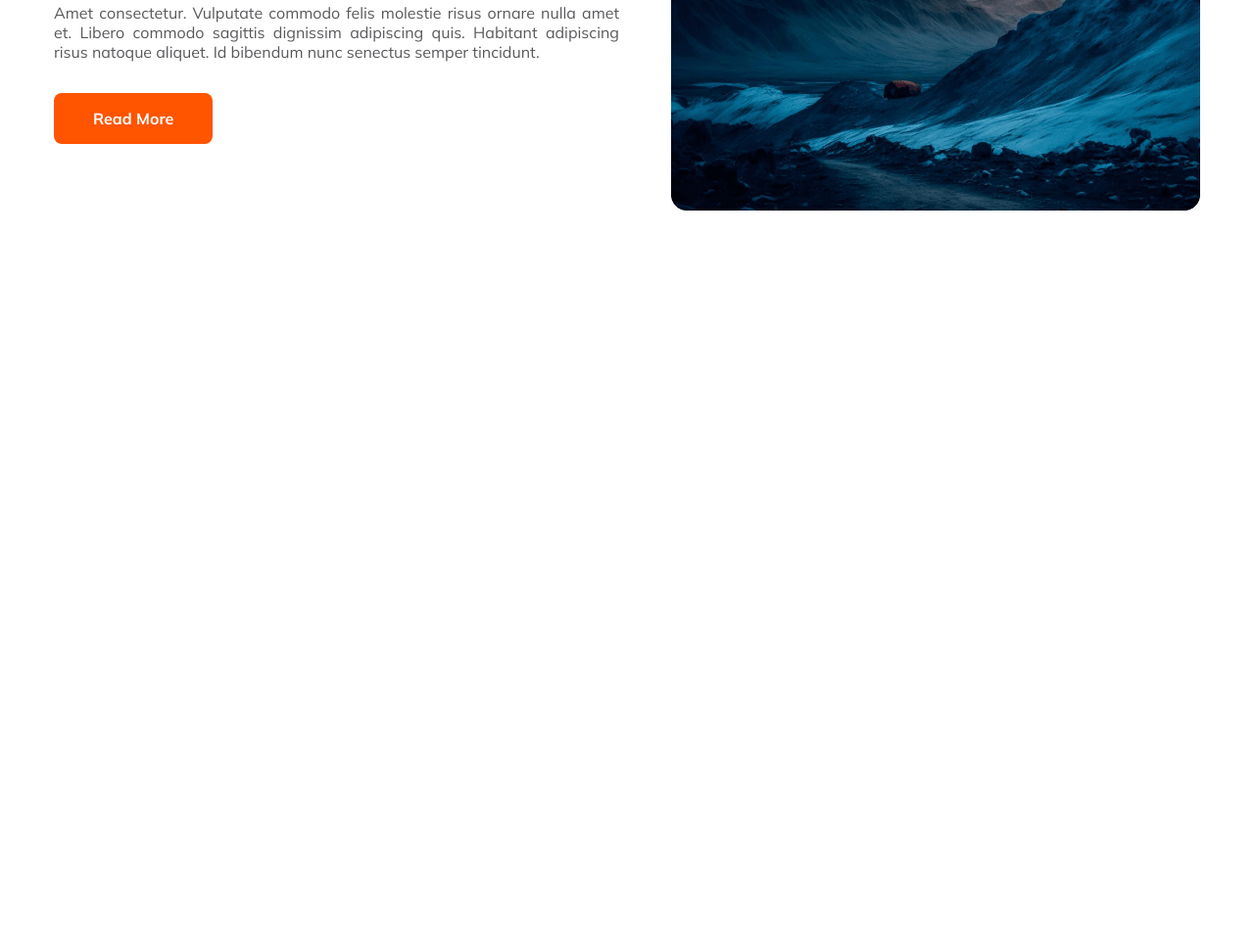
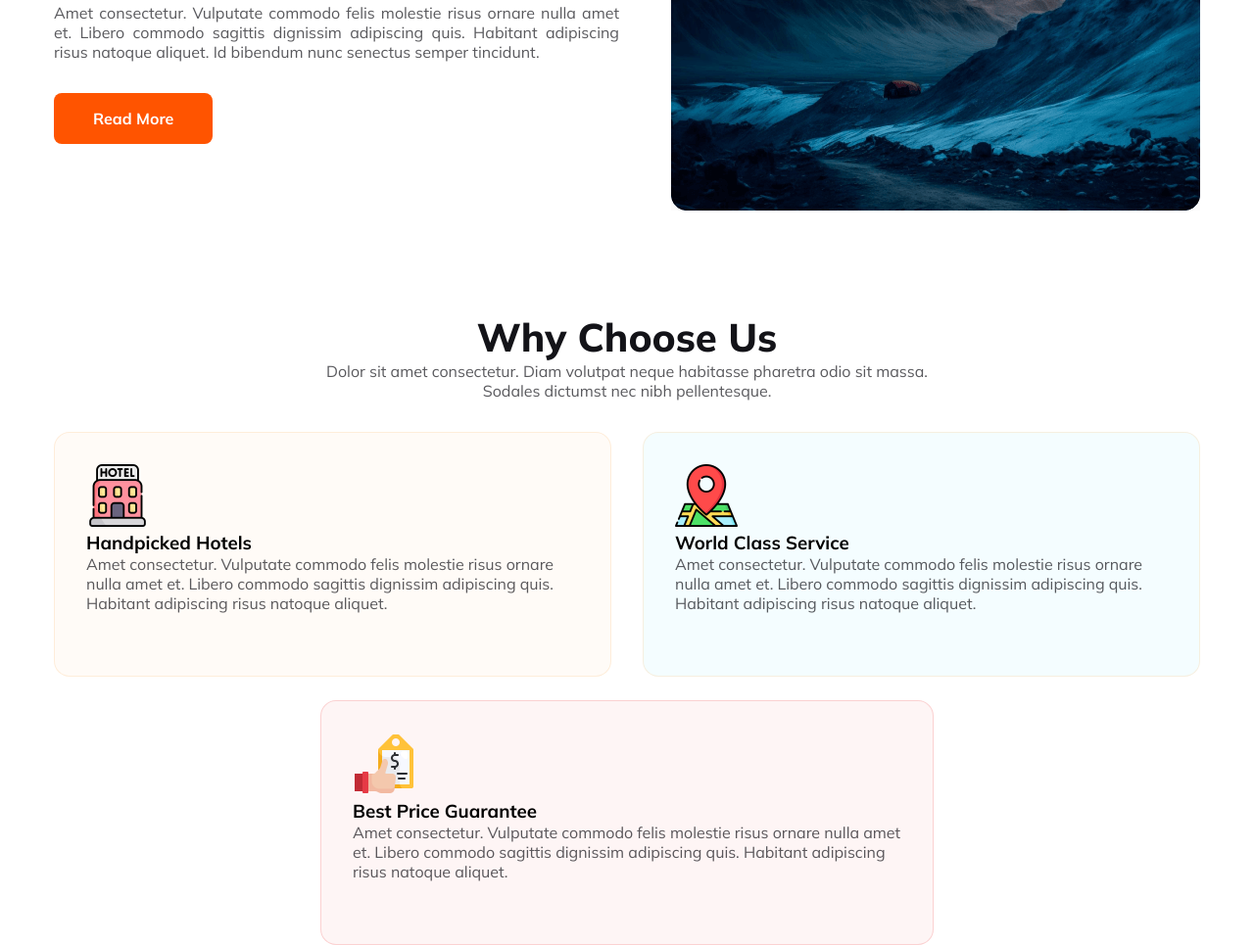
Before and after one commit to Misskhat/mh-travel, a plain HTML site: page index.html in a window 1280 px wide. Shown: the part 935-1900 px from the top of the page at 98% size. Before the commit the page ends 1254 px from the top, so only its background shows below. Drawn offline with Linux system fonts and the light colour scheme.

Commit message:
choose section complete

```diff
--- a/index.html
+++ b/index.html
@@ -48,6 +48,30 @@
                 <img src="images/rectangle4.png" alt="">
             </div>
         </section>
+        <section class="choose">
+            <div class="choose-text">
+                <h2>Why Choose Us</h2>
+                <p class="primary-p">Dolor sit amet consectetur. Diam volutpat neque habitasse pharetra odio sit massa. Sodales dictumst nec nibh pellentesque.</p>
+            </div>
+            <div class="choose-option">
+                <div class="choose-option-hotel">
+                    <img src="images/hotel.png" alt="">
+                    <h3>Handpicked Hotels</h3>
+                    <p class="primary-p">Amet consectetur. Vulputate commodo felis molestie risus  ornare nulla amet et. Libero commodo sagittis dignissim adipiscing quis. Habitant adipiscing risus natoque aliquet. </p>
+                </div>
+                <div class="choose-option-map">
+                    <img src="images/map.png" alt="">
+                    <h3>World Class Service</h3>
+                    <p class="primary-p">Amet consectetur. Vulputate commodo felis molestie risus  ornare nulla amet et. Libero commodo sagittis dignissim adipiscing quis. Habitant adipiscing risus natoque aliquet. </p>
+                </div>
+            </div>
+            <div class="choose-option-best">
+                <img src="images/best-price.png" alt="">
+                <h3>Best Price Guarantee</h3>
+                <p class="primary-p">Amet consectetur. Vulputate commodo felis molestie risus  ornare nulla amet et. Libero commodo sagittis dignissim adipiscing quis. Habitant adipiscing risus natoque aliquet. </p>
+            </div>
+        </section>
+
     </body>
     <footer>
 
--- a/styles/style.css
+++ b/styles/style.css
@@ -1,9 +1,10 @@
 @import url('https://fonts.googleapis.com/css2?family=Mulish:ital,wght@0,400;0,500;0,600;0,700;0,800;0,900;1,400;1,500;1,600;1,700;1,800&display=swap');
 /* share style start */
 *{
-    margin: 0;
+    margin: 0 auto;
     padding: 0;
     font-family: 'Mulish', sans-serif;
+    max-width: 73.125rem;
 }
 .btn-primary{
     padding: 1rem 2.5rem;
@@ -75,7 +76,7 @@
 }
 .tour h2{
     color: #131318;
-    font-size: 40px;
+    font-size: 2.5rem;
     font-weight: 800;
     margin-bottom: 1.5rem;
 }
@@ -83,3 +84,44 @@
     color: rgba(19, 19, 24, 0.70);
     margin-bottom: 1.5rem;
 }
+.choose img{
+    max-width: 4rem;
+}
+.choose-text{
+    text-align: center;
+}
+.choose-text h2{
+    color: #131318;
+    font-size: 2.5rem;
+    font-weight: 800;
+}
+.choose-text p{
+    max-width: 40.18rem;
+}
+.choose-option{
+    display: flex;
+    justify-content: space-evenly;
+    gap: 2rem;
+}
+.choose-option-hotel{
+    max-width: 35rem;
+    border-radius: 16px;
+    border: 1px solid rgba(251, 181, 99, 0.20);
+    background: rgba(251, 181, 99, 0.05);
+    padding: 2rem;
+}
+.choose-option-map{
+    max-width: 35rem;
+    border-radius: 16px;
+    border: 1px solid rgba(251, 181, 99, 0.20);
+    background: rgba(41, 206, 246, 0.05);
+    padding: 2rem;
+}
+.choose-option-best{
+    max-width: 35rem;
+    margin-top: 1.5rem;
+    border-radius: 16px;
+    border: 1px solid rgba(233, 68, 68, 0.20);
+    background: rgba(233, 68, 68, 0.05);
+    padding: 2rem;
+}
```
Also changed, not shown: images/best-price.png (added), images/hotel.png (added), images/map.png (added).
